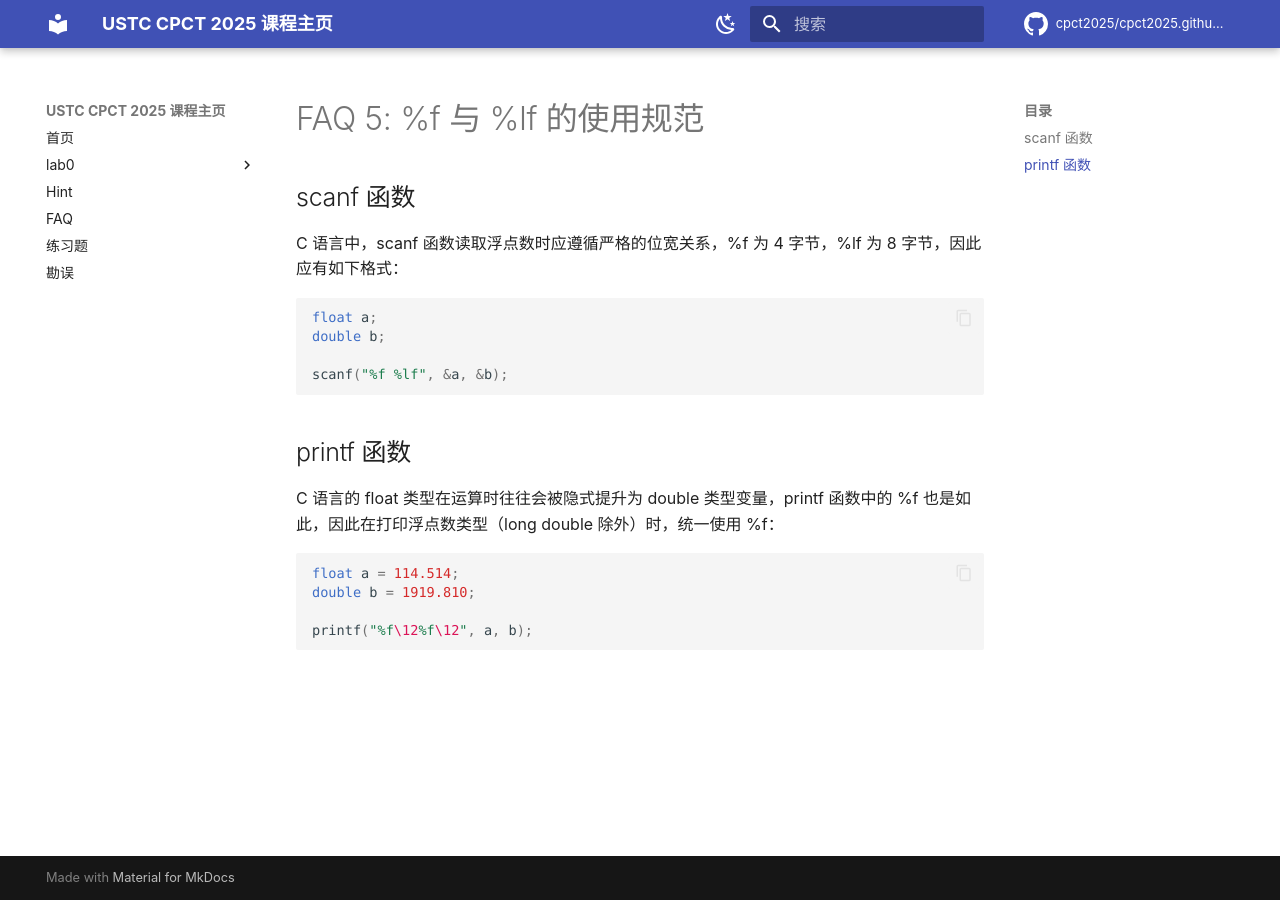
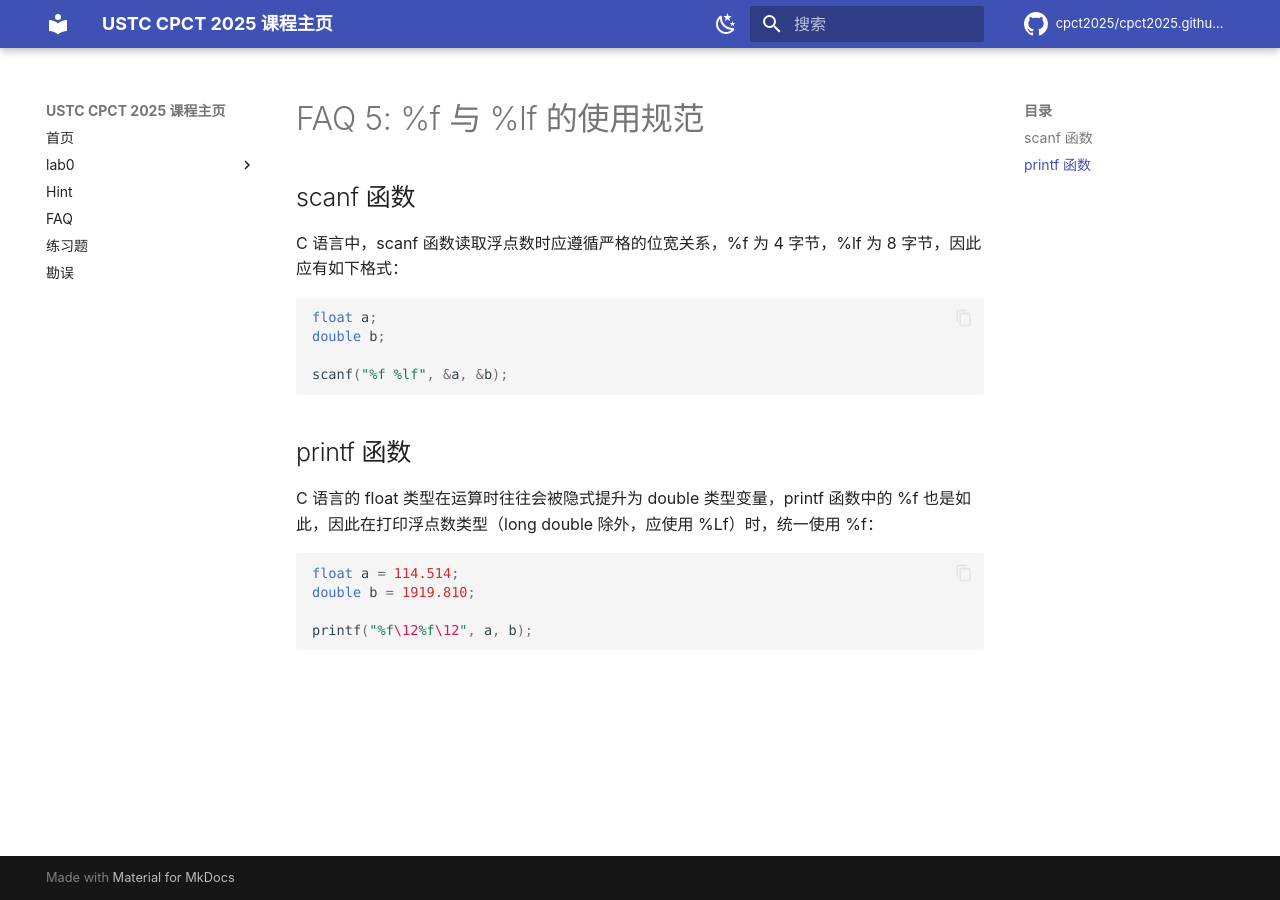
Before and after one commit to cpct2025/cpct2025.github.io, an MkDocs documentation site: the page built from docs/faq/faq-5.md, in a window 1280 px wide. Built offline with MkDocs 1.6.1 and Material for MkDocs 9.7.7, drawn with Linux system fonts in a browser that asks for light colours; comment, search, counter and statistics services are not loaded.

Commit message:
修改：     docs/faq/faq-5.md

````diff
--- a/docs/faq/faq-5.md
+++ b/docs/faq/faq-5.md
@@ -13,7 +13,7 @@ scanf("%f %lf", &a, &b);
 
 ## printf 函数
 
-C 语言的 float 类型在运算时往往会被隐式提升为 double 类型变量，printf 函数中的 %f 也是如此，因此在打印浮点数类型（long double 除外）时，统一使用 %f：
+C 语言的 float 类型在运算时往往会被隐式提升为 double 类型变量，printf 函数中的 %f 也是如此，因此在打印浮点数类型（long double 除外，应使用 %Lf）时，统一使用 %f：
 
 ```c
 float a = 114.514;
````
